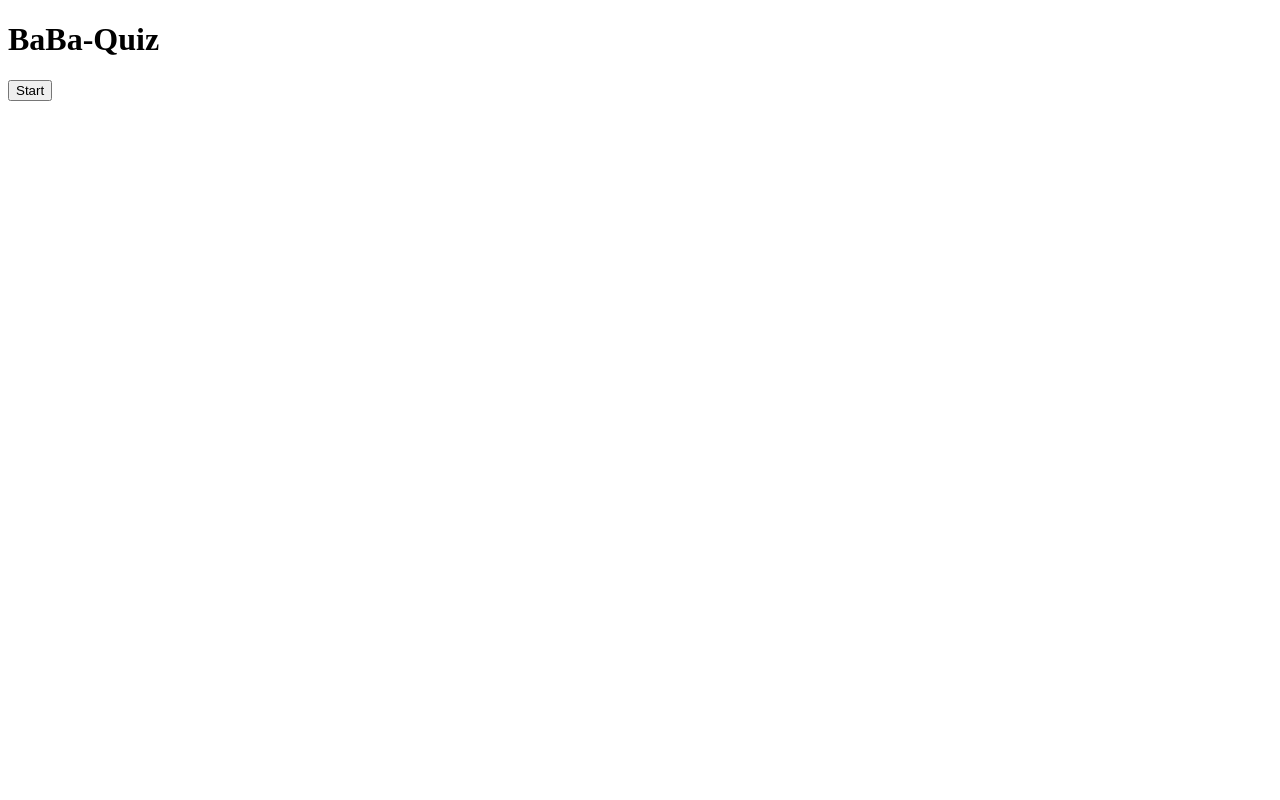
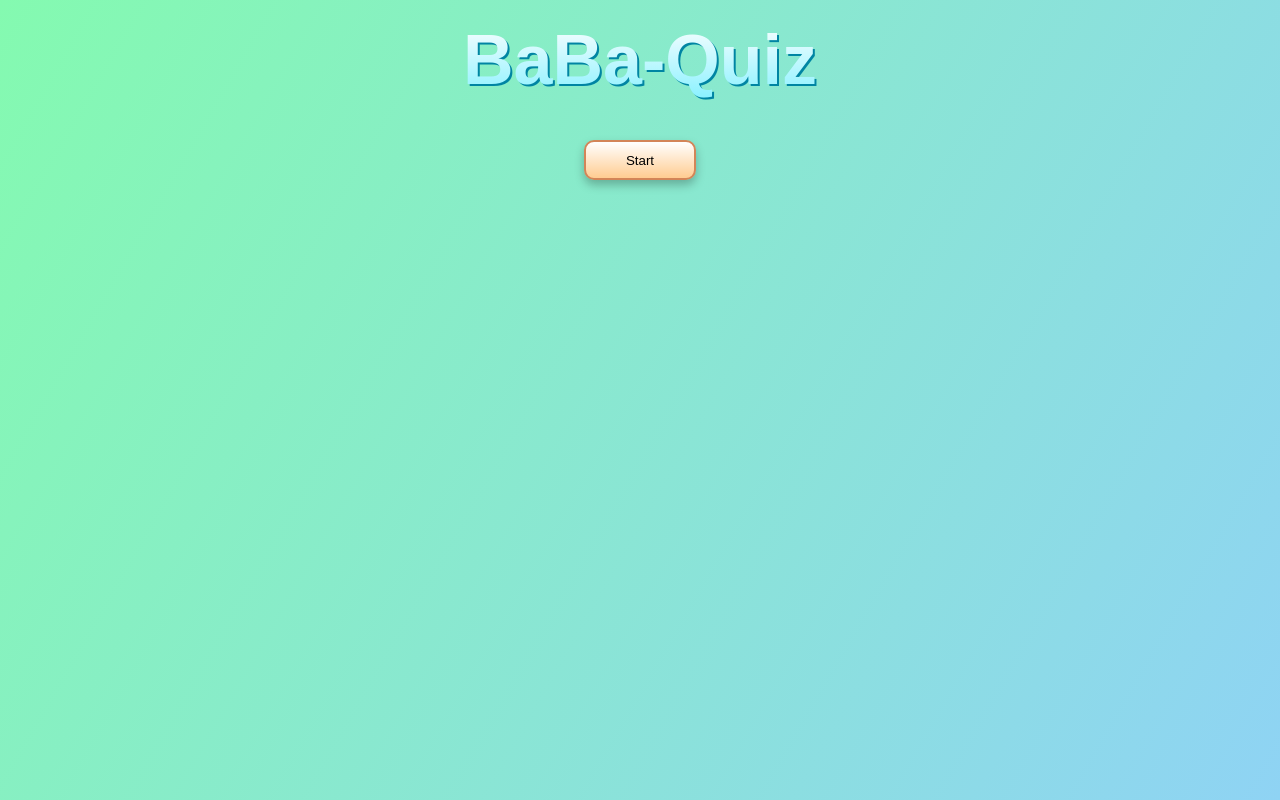
Before and after one commit to harou24/Quiz_app, a React (Create React App) app: page / in a window 1280 px wide. Built offline with nearby package versions, Linux system fonts and the light colour scheme; the HTML template or start-up script is replaced by a standard one.

Commit message:
styling done

```diff
--- a/src/App.styles.ts
+++ b/src/App.styles.ts
@@ -0,0 +1,66 @@
+import styled, { createGlobalStyle } from 'styled-components';
+
+export const GlobalStyle = createGlobalStyle`
+    html {
+        height: 100%;
+    }
+
+    body {
+        background-image: linear-gradient(120deg, #84fab0 0%, #8fd3f4 100%);
+        margin: 0;
+        padding: 0 20px;
+        display: flex;
+        justify-content: center;
+    }
+
+    * {
+        box-sizing: border-box;
+        font-family: 'Catamaran', sans-serif;
+    }
+`
+
+export const Wrapper = styled.div`
+    display: flex;
+    flex-direction: column;
+    align-items: center;
+
+    > p {
+        color: #fff;
+    }
+
+    .score {
+        color: #fff;
+        font-size: 2rem;
+        margin: 0;
+    }
+
+    h1 {
+        font-family: Fascinate Inline, Haettenschweiler, 'Arial Narrow Bold', sans-serif;
+        background-image: linear-gradient(180deg, #fff, #87f1ff);
+        background-size 100%;
+        background-clip: text;
+        -webkit-background-clip: text;
+        -webkit-text-fill-color: transparent;
+        -moz-background-clip: text;
+        -moz-text-fill-color: transparent;
+        filter: drop-shadow(2px 2px #0085a3);
+        font-size: 70px;
+        text-align: center;
+        margin: 20px;
+    }
+
+    .start, .next {
+        cursor: pointer;
+        background: linear-gradient(180deg, #fff, #ffcc91);
+        border: 2px solid #d38558;
+        box-shadow: 0px 5px 10px rgba(0, 0, 0, 0.25);
+        border-radius: 10px;
+        height: 40px;
+        margin: 20px 0;
+        padding: 0 40px;
+    }
+
+    .start {
+        max-width: 200px;
+    }
+`
--- a/src/App.tsx
+++ b/src/App.tsx
@@ -2,6 +2,7 @@
 import QuestionCard from './components/QuestionCard';
 import { fetchQuizQuestions, Question } from './API';
 import { Difficulty, QuestionState } from './API'
+import { GlobalStyle, Wrapper } from './App.styles';
 
 export type AnswerObject = {
   question: string;
@@ -73,7 +74,9 @@
   console.log('Question nbr -> ' + questionNbr + '\n');
   console.log('question-> ' + questions + '\n');
   return (
-    <div className="App">
+    <>
+      <GlobalStyle />
+      <Wrapper>
         <h1>BaBa-Quiz</h1>
         {gameOver || userAnswers.length === TOTAL_QUESTIONS ?  (
           <button className="start" onClick={startQuiz}>
@@ -97,7 +100,8 @@
               Next
             </button>
           ) : null}
-    </div>);
+      </Wrapper>
+    </>);
 }
 
 export default App;
--- /dev/null
+++ b/src/components/QuestionCard.styles.ts
@@ -0,0 +1,47 @@
+import styled from "styled-components";
+
+export const Wrapper = styled.div`
+    max-width: 1100px;
+    background: #ebfeff;
+    border-radius: 10px;
+    border: 2px solid #0085a3;
+    padding: 20px;
+    box-shadow: 0px 5px 10px rgba(0, 0, 0, 0.25);
+    text-align: center;
+
+    p {
+        font-size: 1rem;
+    }
+`
+
+type ButtonWrapperProps = {
+    correct: boolean;
+    userClicked: boolean;
+}
+
+export const ButtonWrapper = styled.div<ButtonWrapperProps>`
+    transition: all 0.3s ease;
+
+    :hover {
+        opacity: 0.8;
+    }
+
+    button {
+        cursor: pointer;
+        user-select: none;
+        font-size: 0.8rem;
+        width: 100%;
+        height: 40px;
+        margin: 5px 0;
+        background: ${({correct, userClicked}) =>
+            correct ? 'linear-gradient(90deg, #56ffa4, #59bc86)'
+            : !correct && userClicked
+            ? 'linear-gradient(90deg, #ff5656, #c16868)'
+            : 'linear-gradient(90deg, #56ccff, #6eafb4)'};
+        border: 3px solid #fff;
+        box-shadow: 1px 2px 0px rgba(0, 0, 0, 0.1);
+        border-radius: 10px;
+        color: #fff;
+        text-shadow: 0px 1px 0px rgba(0, 0, 0, 0.25);
+    }
+`
--- a/src/components/QuestionCard.tsx
+++ b/src/components/QuestionCard.tsx
@@ -1,5 +1,6 @@
 import React from 'react';
 import { AnswerObject } from '../App'
+import { Wrapper, ButtonWrapper }  from './QuestionCard.styles'
 
 type Props = {
     question: string;
@@ -18,21 +19,25 @@
     questionNbr,
     totalQuestions,
 }) => (
-    <div>
+    <Wrapper>
         <p className="number">
             Question: {questionNbr} / {totalQuestions}
         </p>
         <p dangerouslySetInnerHTML = {{__html: question}}/>
         <div>
             {answers.map(answer => (
-                <div key={answer}>
+                <ButtonWrapper
+                    key={answer}
+                    correct={userAnswer?.correctAnswer === answer}
+                    userClicked={userAnswer?.userAnswer === answer}
+                >
                     <button disabled={userAnswer ? true : false} value={answer} onClick={callBack}>
                         <span dangerouslySetInnerHTML = {{ __html: answer }}/>
                     </button>
-                </div>
+                </ButtonWrapper>
             ))}
         </div>
-    </div>
+    </Wrapper>
 );
 
 export default QuestionCard;
```
Lines whose indentation alone changed are shown as unchanged.
